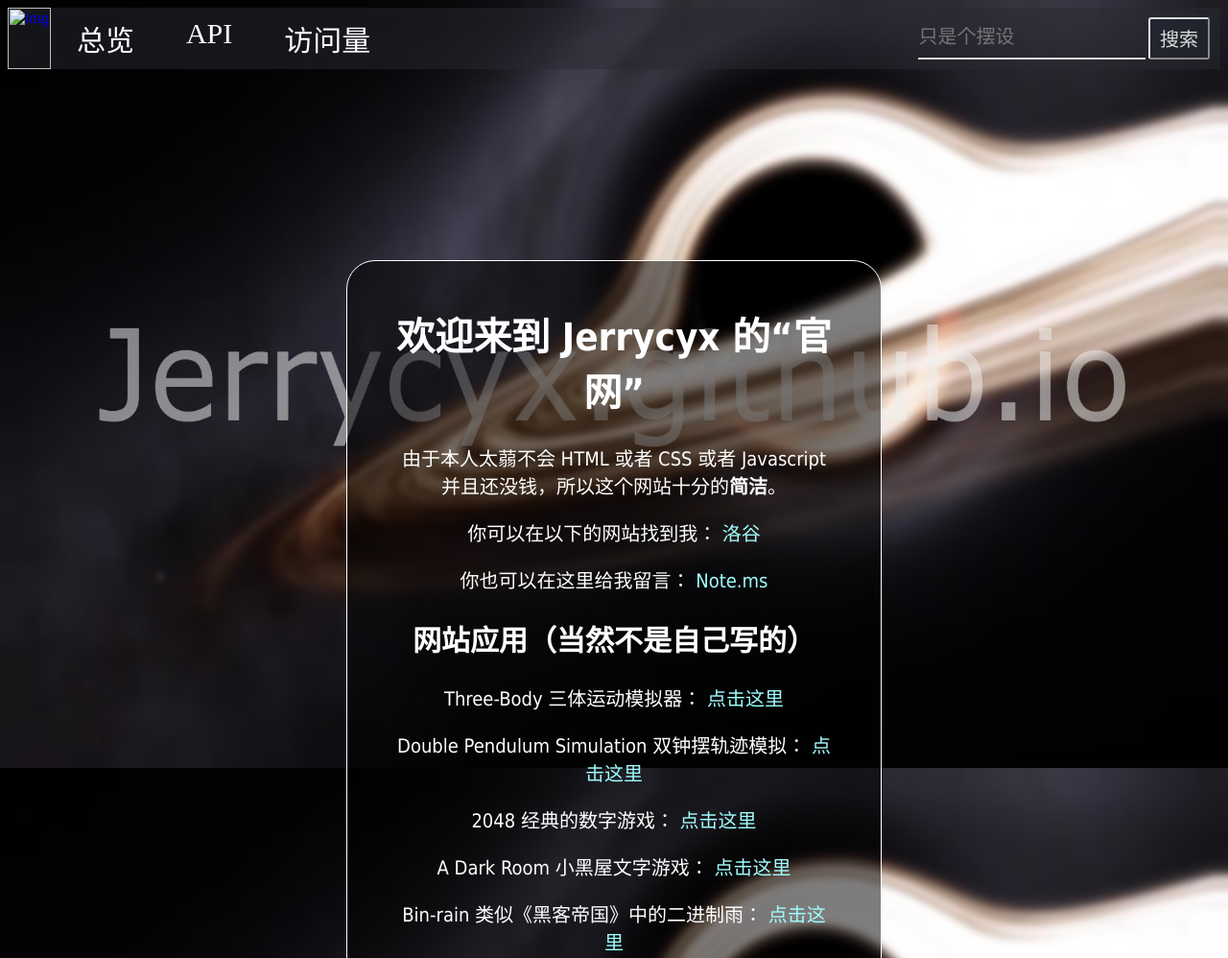
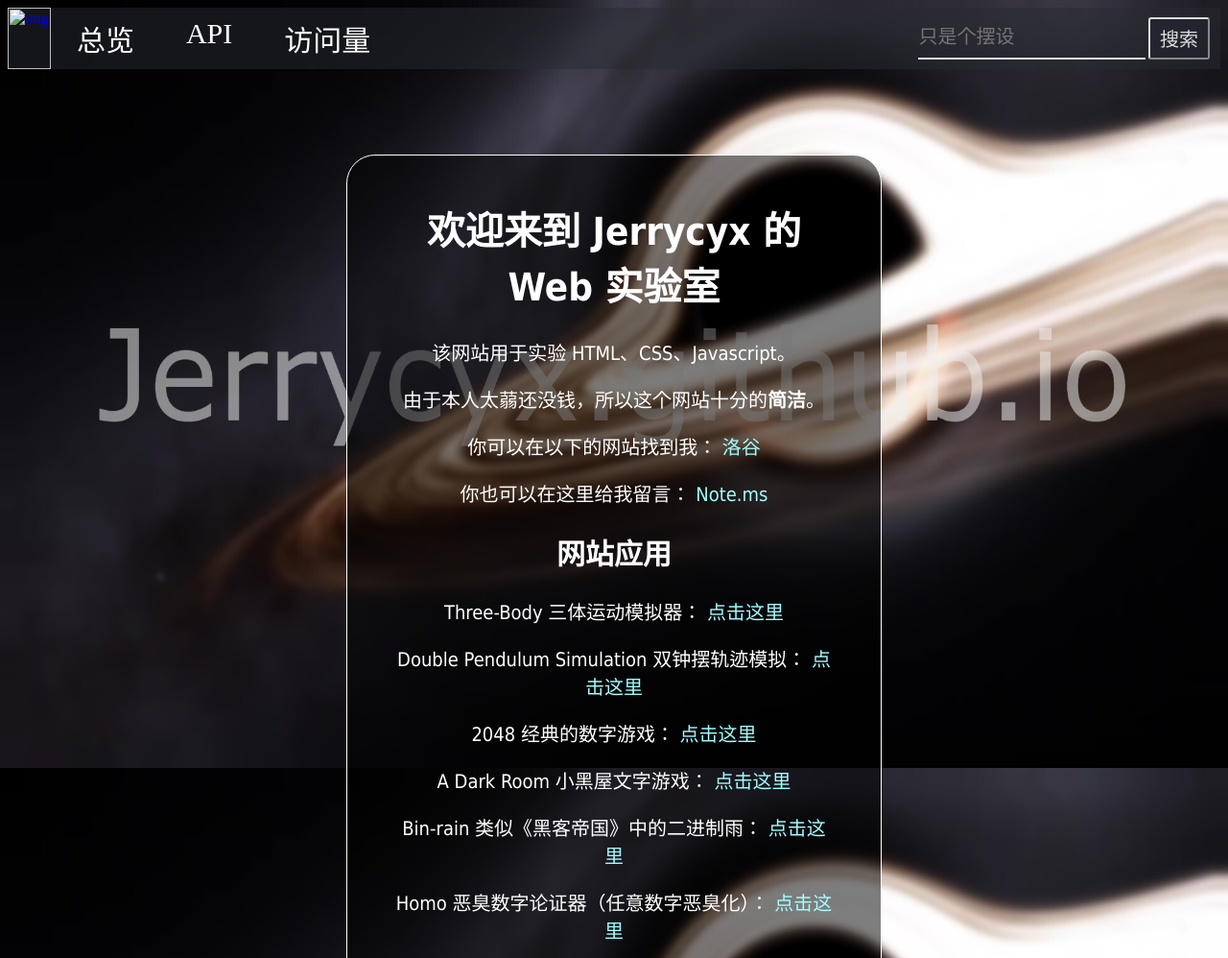
Before and after one commit to Jerrycyx/lab.Jerrycyx.com, a plain HTML site: page index.html in a window 1280 px wide. Shown: the top 998 px of the page at 96% size. Drawn offline with Linux system fonts and the light colour scheme.

Commit message:
Add files via upload

```diff
--- a/index.html
+++ b/index.html
@@ -1,16 +1,21 @@
 <html>
+
 <head>
 	<meta charset="UTF-8">
-		<title>Jerrycyx 的“官网”</title>
+	<title>Jerrycyx 的 Web 实验室</title>
 	<link rel="icon" href="./image/favicon.ico">
 	<link rel="stylesheet" type="text/css" href="./style/whole.css">
 </head>
-	<iframe src="/includes/nav.html" frameborder="0" width="100%" height="200"></iframe>
+
 <body>
+	<header>
+		<iframe src="./includes/nav.html" width="100%" height="90px" frameborder="0"></iframe>
+	</header>
 	<div id="main">
-			<div id="main_overview">
-				<h1>欢迎来到 Jerrycyx 的“官网”</h1>
-				<p>由于本人太蒻不会 HTML 或者 CSS 或者 Javascript 并且还没钱，所以这个网站十分的<strong>简洁</strong>。</p>
+		<div id="overview">
+			<h1>欢迎来到 Jerrycyx 的 Web 实验室</h1>
+			<p>该网站用于实验 HTML、CSS、Javascript。</p>
+			<p>由于本人太蒻还没钱，所以这个网站十分的<strong>简洁</strong>。</p>
 			<p>
 				你可以在以下的网站找到我：
 				<a href="https://www.luogu.com.cn/user/545986" target="_blank">洛谷</a>
@@ -20,8 +25,8 @@
 				<a href="https://note.ms/jerrycyx" target="_blank"> Note.ms</a>
 			</p>
 		</div>
-			<div id="main_api">
-				<h2>网站应用（当然不是自己写的）</h2>
+		<div id="api">
+			<h2>网站应用</h2>
 			<p>
 				Three-Body 三体运动模拟器：
 				<a href="./api/Three-Body/" target="_blank"> 点击这里</a>
@@ -47,11 +52,12 @@
 				<a href="./api/Homo/" target="_blank"> 点击这里</a>
 			</p>
 		</div>
-			<div id="main_visit">
+		<div id="visit">
 			<h2>网站访问量：</h2>
-				<p><img src="https://flagcounter.me/cNT/"  alt="refresh" /></p>
+			<p><img src="https://flagcounter.me/cNT/" alt="refresh" /></p>
 		</div>
 	</div>
 </body>
-	<iframe src="/includes/footer.html" frameborder="0" width="100%" height="200"></iframe>
+<iframe src="./includes/footer.html" frameborder="0" width="100%" height="200"></iframe>
+
 </html>
```
Also changed, not shown: 404.html (+5 -2 lines). Lines whose indentation alone changed are shown as unchanged.
